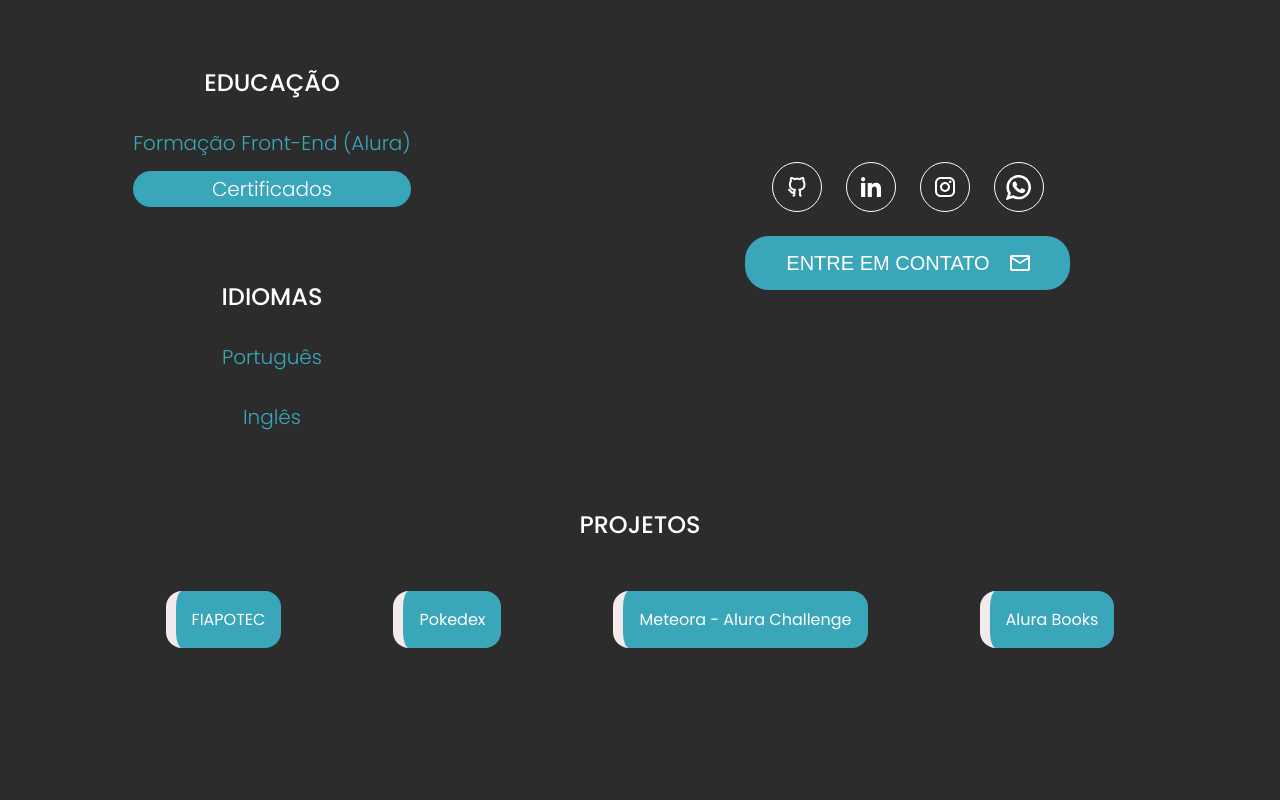
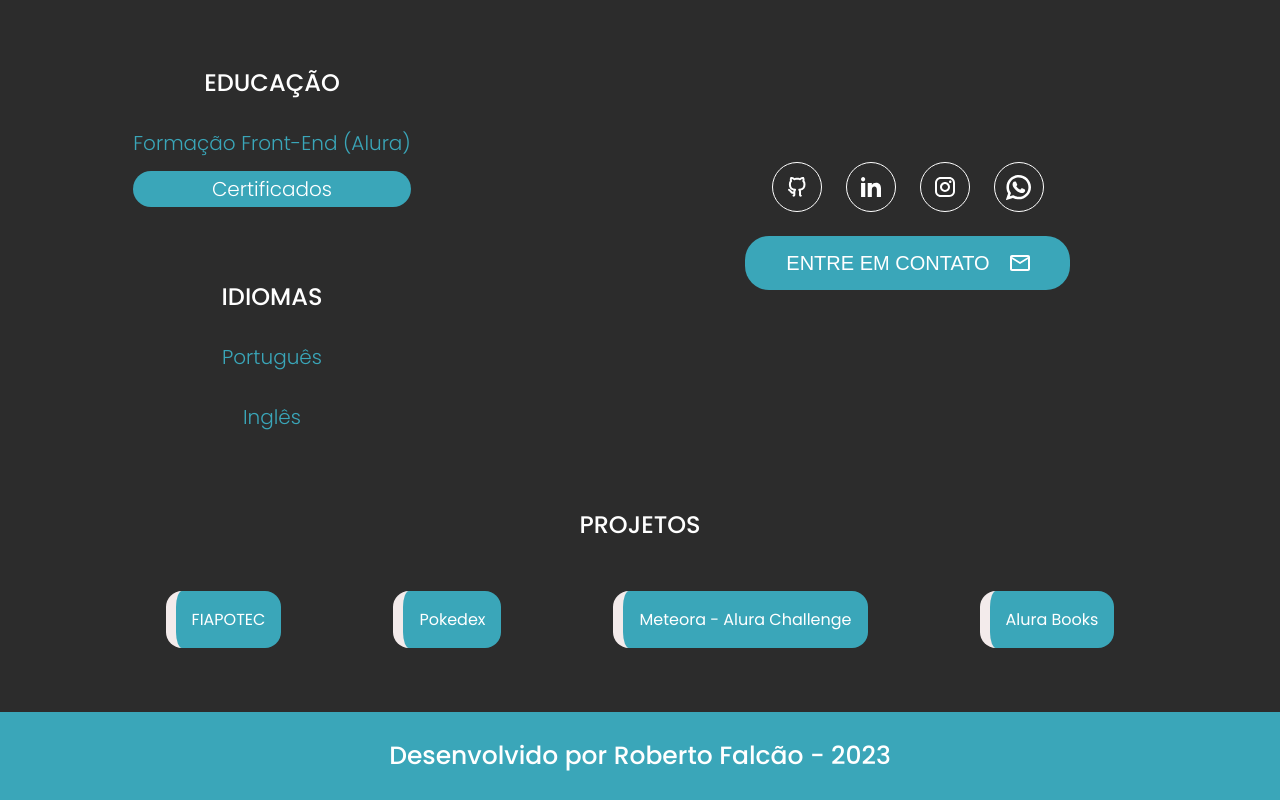
Before and after one commit to robertovalk/meu-portfolio, a Next.js app: page / in a window 1280 px wide. Shown: the part 529-1329 px from the top of the page. Before the commit the page ends 1217 px from the top, so only its background shows below. Built offline with nearby package versions, Linux system fonts and the light colour scheme.

Commit message:
adiciona componente footer

```diff
--- /dev/null
+++ b/src/app/componentes/footer/footer.scss
@@ -0,0 +1,19 @@
+.footer {
+    background-color: var(--green);
+    color: #ffffff;
+    display: flex;
+    align-items: center;
+    justify-content: center;
+    padding: 2em;
+    font-size: 15px;
+    font-weight: 600;
+    margin-top: 24px;
+}
+
+@media (min-width: 1024px) {
+    .footer {
+        font-size: 25px;
+        font-weight: 500;
+        padding: 1em;
+    }
+}
--- /dev/null
+++ b/src/app/componentes/footer/footer.tsx
@@ -0,0 +1,9 @@
+import "./footer.scss"
+
+export function Footer() {
+    return (
+        <div className="footer">
+            <p>Desenvolvido por Roberto Falcão - 2023</p>
+        </div>
+    )
+}
--- a/src/app/layout.tsx
+++ b/src/app/layout.tsx
@@ -1,5 +1,6 @@
 import './globals.scss'
 import { Poppins } from 'next/font/google'
+import { Footer } from './componentes/footer/footer'
 
 const inter = Poppins({
    subsets: ['latin'],
@@ -18,7 +19,10 @@
 }) {
   return (
     <html lang="pt-br">
-      <body className={inter.className}>{children}</body>
+      <body className={inter.className}>
+        {children}
+        <Footer/>
+      </body>
     </html>
   )
 }
```
